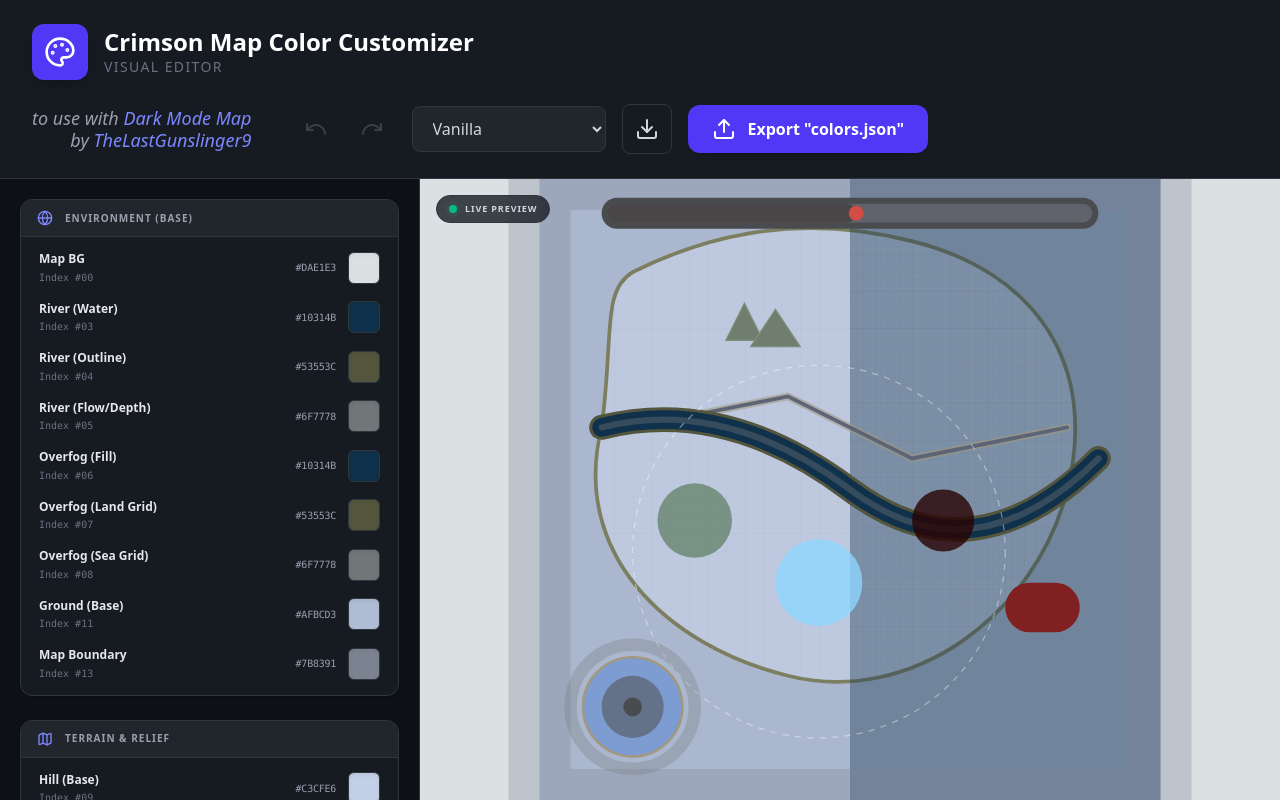
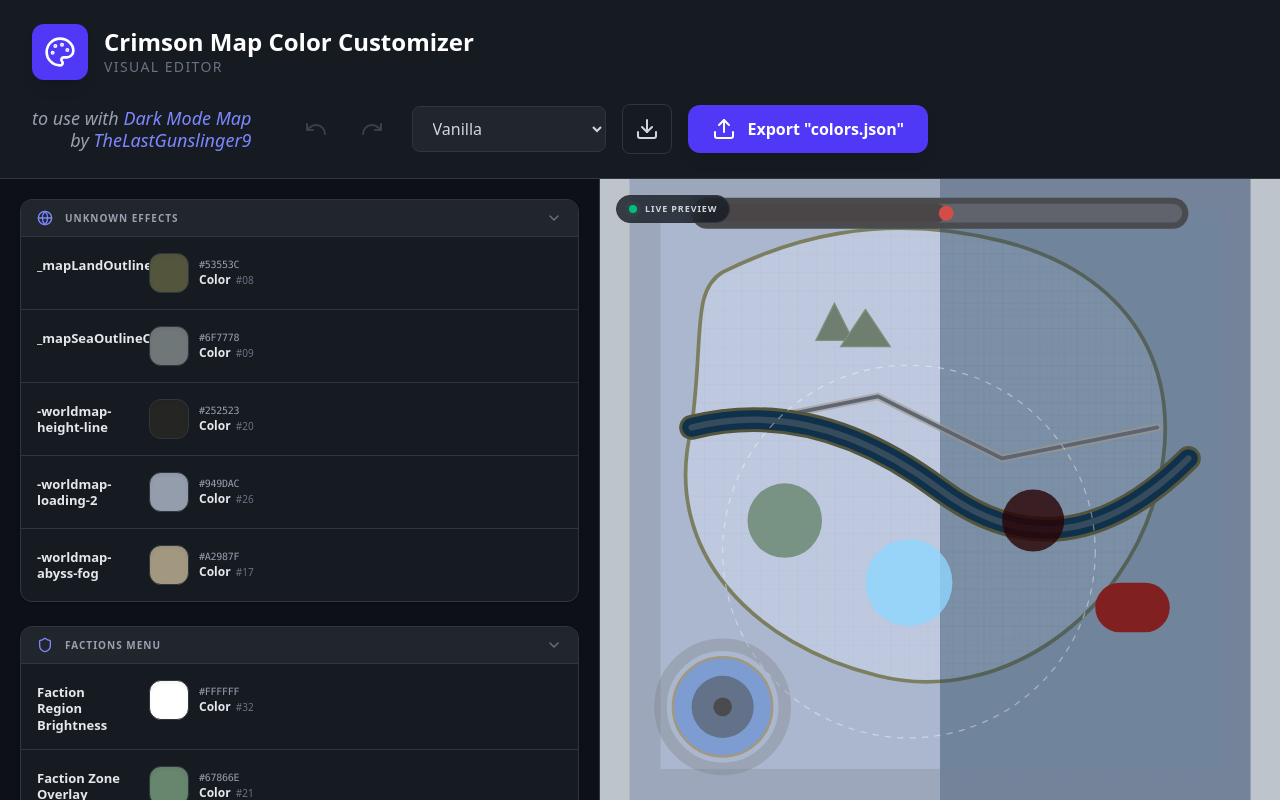
Before and after one commit to samaBR85/Crimson-Map-Customize, a React (Vite) app: page / in a window 1280 px wide. Built offline with nearby package versions, Linux system fonts and the light colour scheme.

Commit message:
Collapsible category panels.

```diff
--- a/src/App.tsx
+++ b/src/App.tsx
@@ -1,5 +1,6 @@
 import React, { useState, useRef } from 'react';
-import { Download, Upload, Globe, Map as MapIcon, Palette, Shield, Wind, Monitor, ChevronDown, Check, Undo, Redo } from 'lucide-react';
+import { Download, Upload, Globe, Palette, Shield, Wind, Monitor, ChevronDown, Check, Undo, Redo, Layers, Mountain } from 'lucide-react';
+import { motion, AnimatePresence } from 'motion/react';
 
 // --- DADOS INICIAIS ---
 const RAW_DATA = [
@@ -58,39 +59,52 @@ const CUSTOM_PALETTES = {
   HollowKnight: { bg: "#2c3140", sea: "#1a2a1a", seaStr: "#1a1c23", land: "#3d2b1f", land2: "#2a1a0a", landStr: "#8b9bb4", mountain: "#3d3d3d", mountainStr: "#1a1c23", road: "#8b9bb4", roadStr: "#1a1c23", river: "#00ffff", riverStr: "#7289da", riverDepth: "#16171d", faction: "#4a5462", faction2: "#202433", religion: "#8b9bb4", wanted: "#803040", restricted: "#0b0c10", danger: "#803040", fog: "#0b0c10", fog2: "#12141c", abyss: "#000000", abyss2: "#1a1c23", abyssBorder: "#8b9bb4", overfog: "#2c3140", overfogStr: "#8b9bb4", heightLine: "#8b9bb4", nonePlay: "#2c3140", loading: "#12141c", ui: "#8b9bb4" }
 };
 
+const FloatingIsland = ({ className }: { className?: string }) => (
+  <svg viewBox="0 0 24 24" fill="none" stroke="currentColor" strokeWidth="2" strokeLinecap="round" strokeLinejoin="round" className={className}>
+    <path d="M12 3L4 12h16L12 3z" fill="currentColor" fillOpacity="0.2" />
+    <path d="M2 12h20" strokeWidth="3" stroke="currentColor" />
+    <path d="M4 12l4 7 4-3 4 5 4-9" fill="currentColor" fillOpacity="0.1" />
+  </svg>
+);
+
 // --- GRUPOS LÓGICOS DE CORES ---
 const GROUPS = [
   {
-    title: "Environment (Base)",
+    title: "UNKNOWN EFFECTS",
     icon: <Globe className="w-4 h-4" />,
-    indices: [0, 3, 4, 5, 6, 7, 8, 11, 13]
+    indices: [7, 8, 19, 25, 16]
   },
   {
-    title: "Terrain & Relief",
-    icon: <MapIcon className="w-4 h-4" />,
-    indices: [9, 10, 12, 14, 15, 17, 18, 19]
+    title: "Factions Menu",
+    icon: <Shield className="w-4 h-4" />,
+    indices: [31, 20, 21, 28, 30, 29]
   },
   {
-    title: "Zones & Factions",
-    icon: <Shield className="w-4 h-4" />,
-    indices: [20, 21, 28, 29, 30, 31]
+    title: "Interface",
+    icon: <Monitor className="w-4 h-4" />,
+    indices: [2, 1, 24, 23]
   },
   {
-    title: "Fog & Abyss",
-    icon: <Wind className="w-4 h-4" />,
-    indices: [16, 22, 26, 27]
+    title: "Abyss",
+    icon: <FloatingIsland className="w-4 h-4" />,
+    indices: [27, 26, 22, 0]
   },
   {
-    title: "Interface & Loading",
-    icon: <Monitor className="w-4 h-4" />,
-    indices: [1, 2, 23, 24, 25]
+    title: "Fog",
+    icon: <Wind className="w-4 h-4" />,
+    indices: [6, 12]
+  },
+  {
+    title: "PYWEL",
+    icon: <Globe className="w-4 h-4" />,
+    indices: [13, 10, 9, 18, 17, 15, 14, 4, 5, 3, 11]
   }
 ];
 
 // --- UTILS ---
 const hex = (s: string) => s.match(/#[0-9a-fA-F]{6}/)?.[0] || "#000";
 const T_MAP = ['bg','ui','danger','river','riverStr','riverDepth',p=>p.overfog||p.river,p=>p.overfogStr||p.riverStr,p=>p.overfogStr||p.riverDepth,p=>p.land2||p.land,'landStr','sea','fog',p=>p.nonePlay||p.fog,'road','roadStr',p=>p.abyssBorder||p.roadStr,'mountain','mountainStr','heightLine','faction','religion','abyss','loading','loading','ui','fog',p=>p.fog2||p.abyssBorder,'wanted','restricted','restricted','faction'];
-const LBLS = ["Map BG","Map BG","UI Accent (Secondary)","River (Water)","River (Outline)","River (Flow/Depth)","Overfog (Fill)","Overfog (Land Grid)","Overfog (Sea Grid)","Hill (Base)","Hill (Outline)","Ground (Base)","Atmospheric Fog","Map Boundary","Road (Surface)","Road (Outline)","Abyss (Outline)","Mountain (Fill)","Mountain (Peak)","Topography (Grid)","Faction Zone","Religious Zone","Abyss (Core)","Abyss (Loading)","System UI (Base)","System UI (Bar)","Abyss (Inner Fog)","Abyss (Outer Mist)","Wanted Area","Restricted (Town)","Restricted (Trigger)","Faction Region"];
+const LBLS = ["Abyss (Tint)","Map Crosshair (Normal)","Map Crosshair (Hover)","Water (Fill)","Water (Outline)","Water (Depth)","Fog of War (Water)","_mapLandOutlineColor","_mapSeaOutlineColor","High Ground (Fill)","High Ground (Outline)","Ground (Fill)","Fog of War (Ground)","Map Boundary","Road (Fill)","Road (Outline)","-worldmap-abyss-fog","Slopes and Farmland (Fill)","Slopes and Farmland (Outline)","-worldmap-height-line","Faction Zone Overlay","Religious Zone Overlay","Abyss (Hexagons)","Abyss Transition","Map Menu Transition","-worldmap-loading-2","Abyss Fog (Inner)","Abyss Fog (Outer)","Wanted Area","Restricted (Town)","Restricted (Trigger)","Faction Region Brightness"];
 const VARS = ["bg","ui-1","ui-2","river-water","river-outline","river-depth","overfog","overfog-land-outline","overfog-sea-outline","land","land-outline","sea","fog","none-play","road","road-outline","abyss-outline","mountain","mountain-outline","height-line","faction","religion","abyss","abyss-loading","loading","loading-2","abyss-fog","abyss-border-fog","wanted","restricted-town","restricted-trigger","faction-region"];
 const PRESETS = (() => {
   const r: any = { Vanilla: RAW_DATA.map(d => hex(d.vanilla).toLowerCase()), DarkMode: RAW_DATA.map(d => d.mod.toLowerCase()) };
@@ -100,6 +114,7 @@ const PRESETS = (() => {
 
 export default function App() {
   const [colors, setColors] = useState(PRESETS.Vanilla), [preset, setPreset] = useState('Vanilla'), [hist, setHist] = useState<string[][]>([]), [redo, setRedo] = useState<string[][]>([]);
+  const [collapsed, setCollapsed] = useState<Record<number, boolean>>({});
   const isChg = useRef(false), fIn = useRef<HTMLInputElement>(null);
 
   const upd = (c: string[], push = 1) => { if (push) { setHist(h => [...h.slice(-9), colors]); setRedo([]); } setColors(c); setPreset('Custom'); };
@@ -154,30 +169,97 @@ export default function App() {
       </header>
 
       <div className="flex flex-1 overflow-hidden">
-        <aside className="w-[420px] flex-shrink-0 flex flex-col border-r border-[#30363d] overflow-y-auto custom-scrollbar p-5 gap-6 bg-[#0d1117]">
-          {GROUPS.map((g, gi) => (
+        <aside className="w-[600px] flex-shrink-0 flex flex-col border-r border-[#30363d] overflow-y-auto custom-scrollbar p-5 gap-6 bg-[#0d1117]">
+          {GROUPS.map((g, gi) => {
+            const grouped: { label: string, items: { idx: number, sub: string }[] }[] = [];
+            const seen = new Set<string>();
+
+            g.indices.forEach(idx => {
+              const fullLabel = LBLS[idx];
+              const match = fullLabel.match(/^(.*?)\s*\((.*)\)$/);
+              const groupLabel = match ? match[1] : fullLabel;
+
+              if (seen.has(groupLabel)) return;
+              seen.add(groupLabel);
+
+              const items = g.indices.filter(i => {
+                const l = LBLS[i];
+                const m = l.match(/^(.*?)\s*\((.*)\)$/);
+                return (m ? m[1] : l) === groupLabel;
+              }).map(i => {
+                const l = LBLS[i];
+                const m = l.match(/^(.*?)\s*\((.*)\)$/);
+                return { idx: i, sub: m ? m[2] : "" };
+              }).reverse();
+
+              grouped.push({ label: groupLabel, items });
+            });
+
+            return (
               <div key={gi} className="flex-shrink-0 bg-[#161b22] border border-[#30363d] rounded-xl shadow-sm overflow-hidden">
-              <div className="bg-[#21262d] px-4 py-2.5 border-b border-[#30363d] flex items-center gap-3 text-indigo-400">
+                <button
+                  onClick={() => setCollapsed(prev => ({ ...prev, [gi]: !prev[gi] }))}
+                  className="w-full bg-[#21262d] px-4 py-2.5 border-b border-[#30363d] flex items-center justify-between group transition-colors hover:bg-[#30363d]"
+                >
+                  <div className="flex items-center gap-3 text-indigo-400">
                     {g.icon}<h2 className="text-[10px] font-bold text-gray-400 uppercase tracking-widest">{g.title}</h2>
                   </div>
-              <div className="p-1.5">
-                {g.indices.map(idx => (
-                  <div key={idx} className="flex items-center justify-between px-3 py-2 hover:bg-[#21262d] rounded-lg group gap-4 transition-colors">
-                    <div className="flex flex-col min-w-0 flex-1">
-                      <span className="text-[12px] font-semibold text-gray-200 leading-snug">{LBLS[idx]}</span>
-                      <span className="text-[10px] text-gray-500 font-mono mt-0.5">Index #{idx.toString().padStart(2, '0')}</span>
+                  <ChevronDown className={`w-4 h-4 text-gray-500 transition-transform duration-300 ${collapsed[gi] ? '-rotate-90' : ''}`} />
+                </button>
+                <AnimatePresence initial={false}>
+                  {!collapsed[gi] && (
+                    <motion.div
+                      initial={{ height: 0, opacity: 0 }}
+                      animate={{ height: 'auto', opacity: 1 }}
+                      exit={{ height: 0, opacity: 0 }}
+                      transition={{ duration: 0.3, ease: 'easeInOut' }}
+                      className="overflow-hidden"
+                    >
+                      <div className="divide-y divide-[#30363d]">
+                        {grouped.map((group, gridx) => (
+                          <div key={gridx} className="flex items-start p-4 hover:bg-[#21262d]/50 transition-colors gap-4">
+                            <div className="w-24 flex-shrink-0 pt-1">
+                              <span className="text-[13px] font-bold text-gray-200 leading-tight block">{group.label}</span>
                             </div>
-                    <div className="flex items-center gap-3 flex-shrink-0">
-                      <span className="text-[10px] text-gray-400 font-mono uppercase tracking-tight">{colors[idx]}</span>
-                      <div className="relative w-8 h-8 rounded-md border border-[#30363d] overflow-hidden shadow-inner" style={{ backgroundColor: colors[idx] }}>
-                        <input type="color" value={colors[idx]} onChange={(e) => handleC(idx, e.target.value)} className="absolute inset-0 opacity-0 cursor-pointer scale-[3]" />
+                            <div className="flex flex-wrap gap-x-6 gap-y-4 flex-1">
+                              {group.items.map(item => (
+                                <div key={item.idx} className="flex items-center gap-2.5 group/item">
+                                  <div className="relative w-10 h-10 rounded-xl border border-[#30363d] overflow-hidden shadow-inner flex-shrink-0" style={{ backgroundColor: colors[item.idx] }}>
+                                    <input
+                                      type="color"
+                                      value={colors[item.idx]}
+                                      onChange={(e) => {
+                                        let val = e.target.value;
+                                        if (item.idx === 31) {
+                                          const r = parseInt(val.substring(1, 3), 16);
+                                          const g = parseInt(val.substring(3, 5), 16);
+                                          const b = parseInt(val.substring(5, 7), 16);
+                                          const avg = Math.round((r + g + b) / 3).toString(16).padStart(2, '0');
+                                          val = `#${avg}${avg}${avg}`;
+                                        }
+                                        handleC(item.idx, val);
+                                      }}
+                                      className="absolute inset-0 opacity-0 cursor-pointer scale-[4]"
+                                    />
                                   </div>
+                                  <div className="flex flex-col min-w-0">
+                                    <span className="text-[10px] text-gray-400 font-mono uppercase tracking-tight leading-none mb-1">{colors[item.idx]}</span>
+                                    <span className="text-[12px] font-bold text-gray-200 leading-none truncate">
+                                      {item.sub || "Color"} <span className="text-gray-500 font-normal ml-0.5 text-[10px]">#{(item.idx + 1).toString().padStart(2, '0')}</span>
+                                    </span>
                                   </div>
                                 </div>
                               ))}
                             </div>
                           </div>
                         ))}
+                      </div>
+                    </motion.div>
+                  )}
+                </AnimatePresence>
+              </div>
+            );
+          })}
         </aside>
 
         <main className="flex-1 relative bg-[#090c10] overflow-hidden" style={{ backgroundColor: colors[0] }}>
```
Lines whose indentation alone changed are shown as unchanged.
